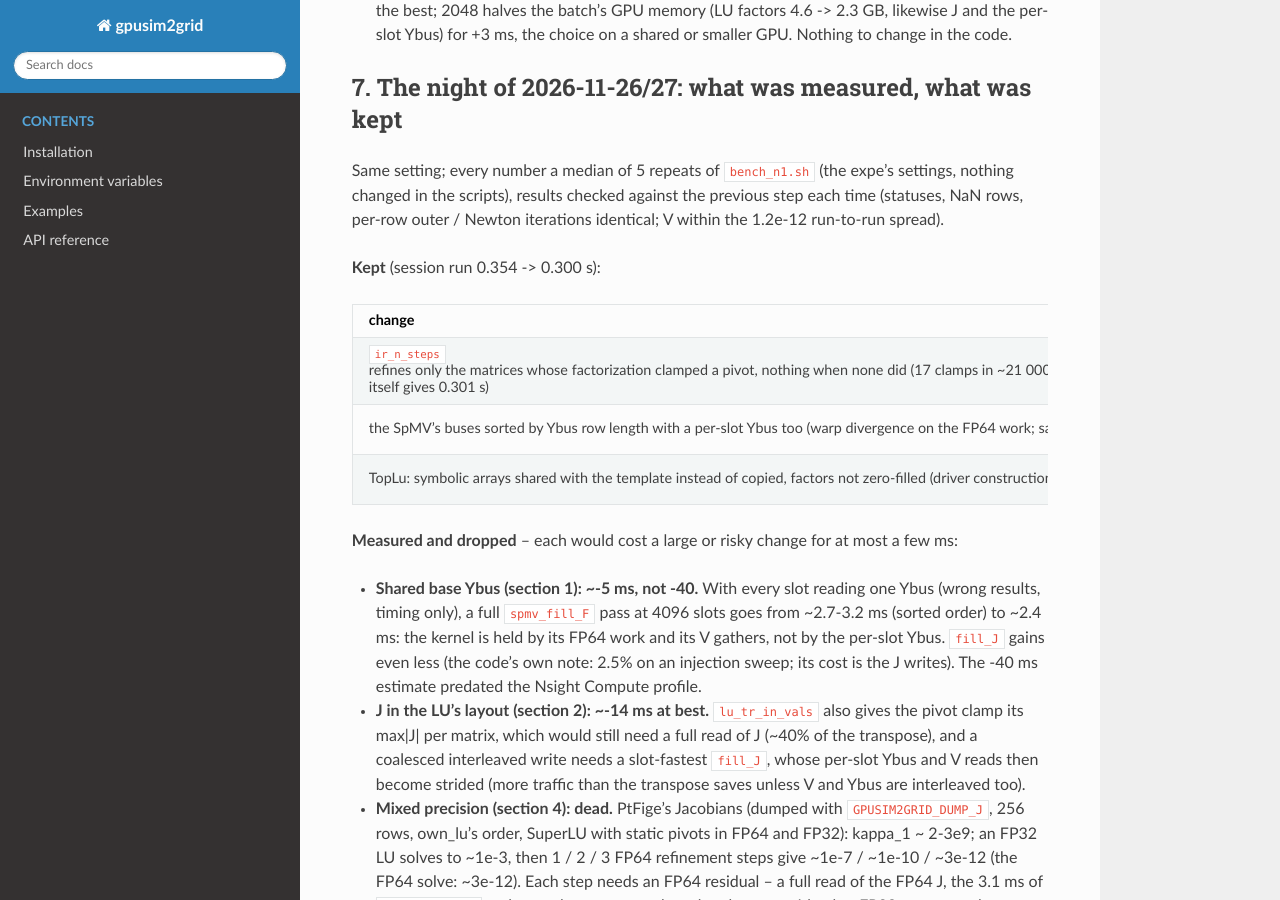
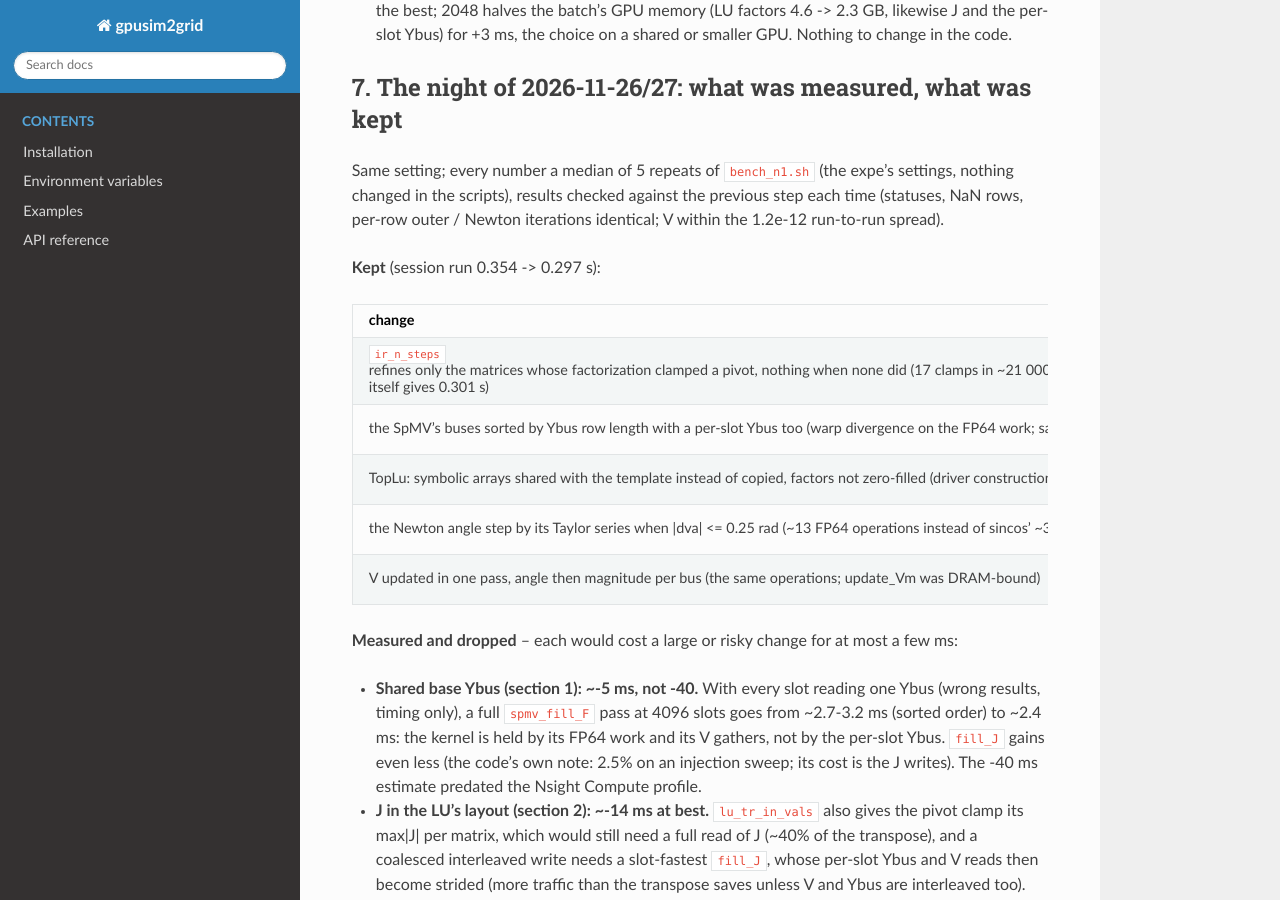
Before and after one commit to Grid2op/gpusim2grid, a Sphinx documentation site: the page built from docs/dev_notes/n1_big_rounds_bandwidth.md, in a window 1280 px wide and 900 px high, scrolled down 5182 px. Built offline with Sphinx 7.4.7 and the Read the Docs theme 3.1.0, drawn with Linux system fonts in a browser that asks for light colours.

Commit message:
Dev note: the angle step and the one-pass V update in the kept table
Assisted-by: Claude Code (claude-opus-5-5)
Signed-off-by: Benjamin Donnot <benjamin.donnot@rte-france.com>

```diff
--- a/docs/dev_notes/n1_big_rounds_bandwidth.md
+++ b/docs/dev_notes/n1_big_rounds_bandwidth.md
@@ -195,13 +195,15 @@ Same setting; every number a median of 5 repeats of `bench_n1.sh` (the expe's se
 changed in the scripts), results checked against the previous step each time (statuses, NaN rows,
 per-row outer / Newton iterations identical; V within the 1.2e-12 run-to-run spread).
 
-**Kept** (session run 0.354 -> 0.300 s):
+**Kept** (session run 0.354 -> 0.297 s):
 
 | change | session run | where |
 |---|---|---|
 | `ir_n_steps` refines only the matrices whose factorization clamped a pivot, nothing when none did (17 clamps in ~21 000 factorizations; `ir_n_steps=0` itself gives 0.301 s) | 0.354 -> 0.308 | `perf/compute-optimisation` (c47cc0f) |
 | the SpMV's buses sorted by Ybus row length with a per-slot Ybus too (warp divergence on the FP64 work; same bits) | 0.308 -> 0.303 | `perf/n1-next` (0f1fa65) |
 | TopLu: symbolic arrays shared with the template instead of copied, factors not zero-filled (driver construction 15 -> 11 ms) | 0.303 -> 0.300 | `perf/n1-next` (fc7efe9) |
+| the Newton angle step by its Taylor series when \|dva\| <= 0.25 rad (~13 FP64 operations instead of sincos' ~35; ~1 ulp both, V to rounding) | 0.300 -> 0.298 | `perf/n1-next` (09f97b6) |
+| V updated in one pass, angle then magnitude per bus (the same operations; update_Vm was DRAM-bound) | 0.298 -> 0.297 | `perf/n1-next` (0580eb2) |
 
 **Measured and dropped** -- each would cost a large or risky change for at most a few ms:
 
```
